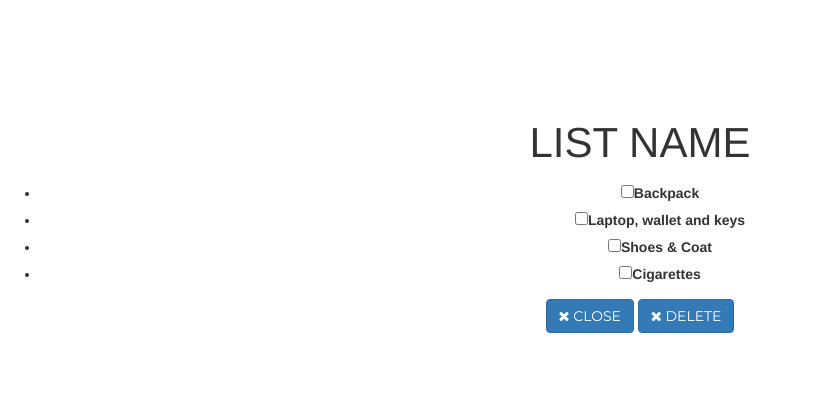
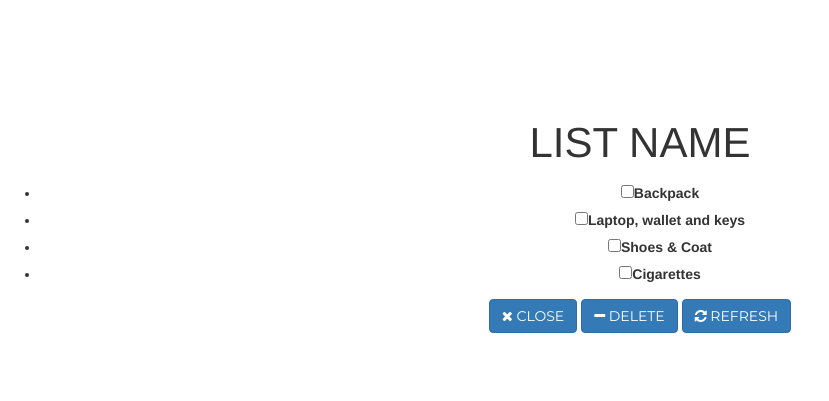
Before and after one commit to toniree/PackingList, a Django app: page / in a window 1280 px wide, after a click on "Work". Shown: the top 401 px of the page, without its empty margins (0-829 px from the left). Run offline with Django 3.2, Linux system fonts and the light colour scheme; some libraries are stand-ins or nearby versions; some web fonts are replaced.

Commit message:
Added Refresh Button

```diff
--- a/PackingList/home/templates/home/home.html
+++ b/PackingList/home/templates/home/home.html
@@ -175,7 +175,8 @@
                 <div class="lr">
                     <div class="rl">
                         <button type="button" class="btn btn-primary" data-dismiss="modal"><i class="fa fa-times"></i> Close </button>
-                        <button type="button" class="btn btn-primary" data-dismiss="modal"><i class="fa fa-times"></i> Delete </button>
+                        <button id="deleteButton" type="button" class="btn btn-primary" data-dismiss="modal"><i class="fa fa-minus"></i> Delete </button>
+                        <button id="refreshButton" type="button" class="btn btn-primary" data-dismiss="modal"><i class="fa fa-refresh"></i> Refresh </button>
                     </div>
 
                 </div>
```
